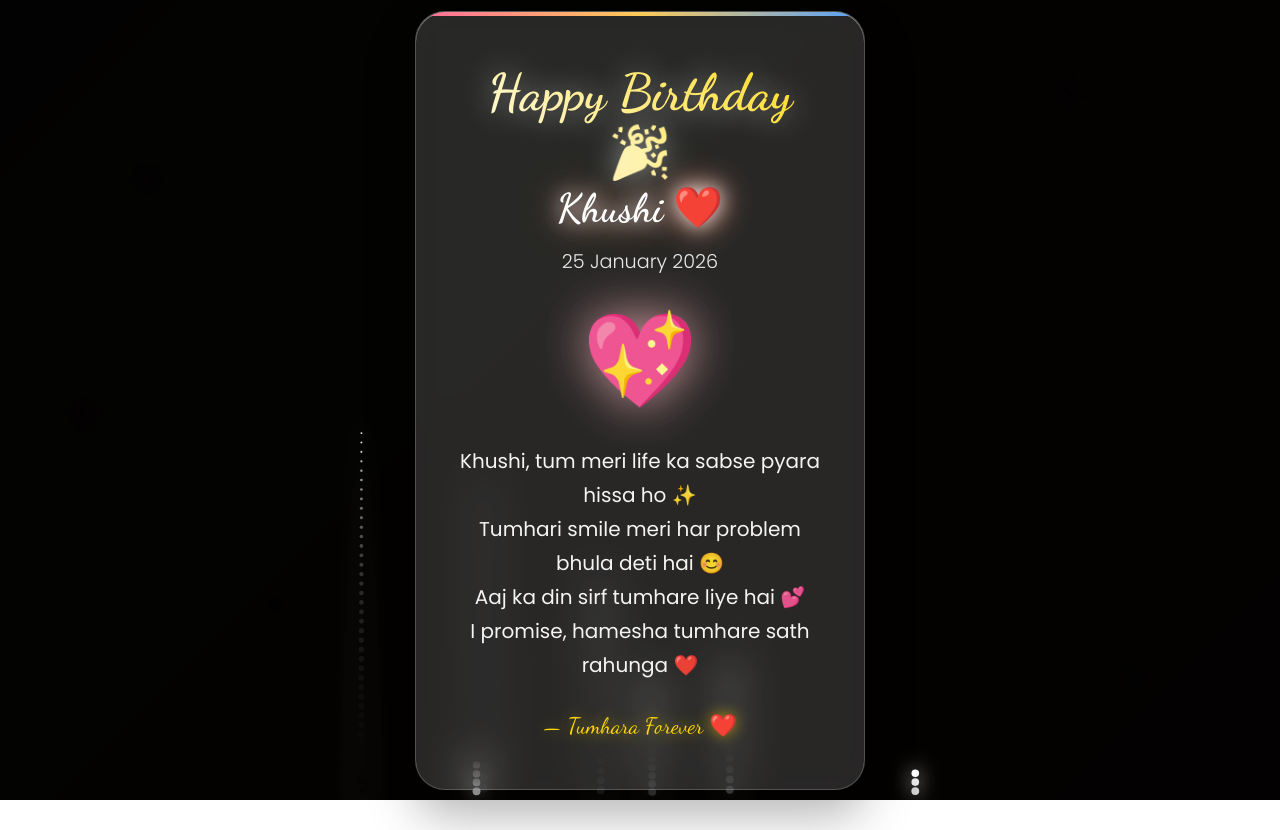
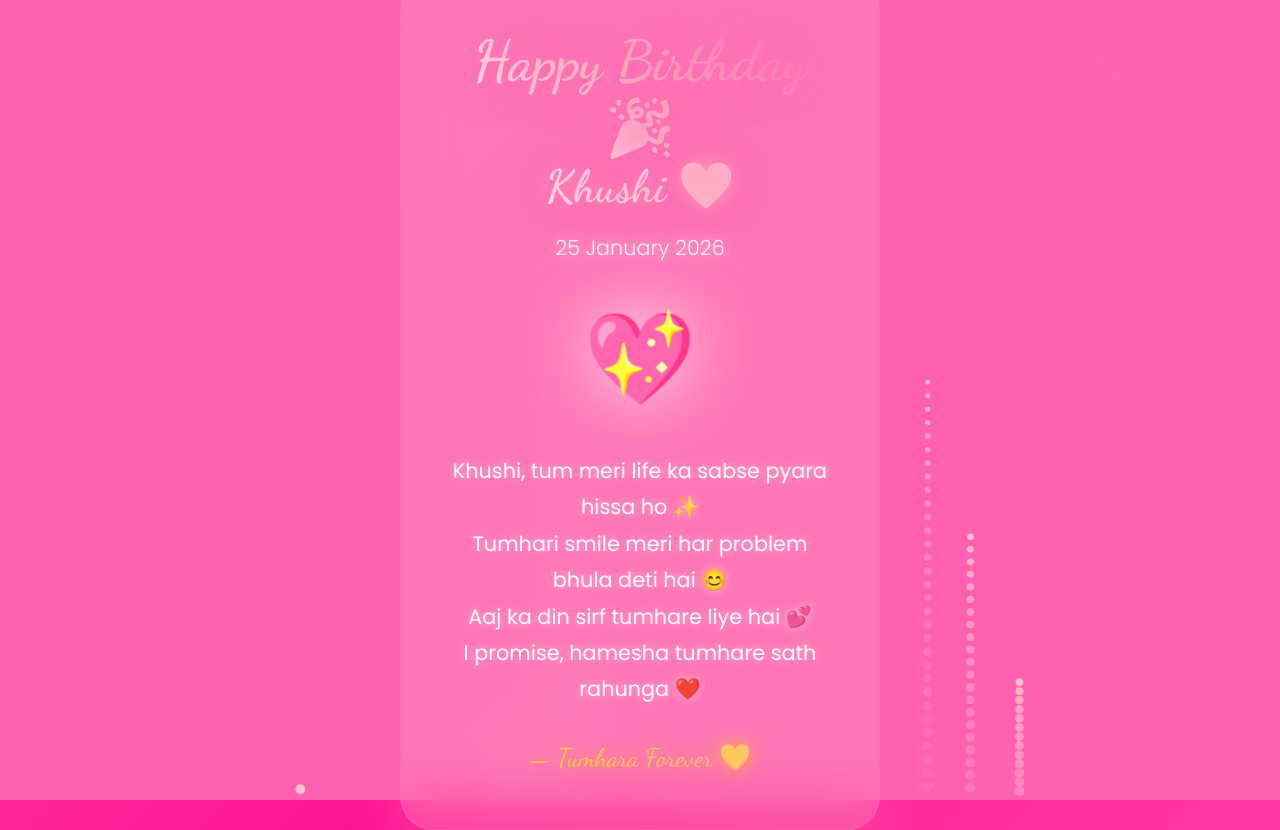
Before and after one commit to Manishprjapati/birthday-surprise, a plain HTML site: page index.html in a window 1280 px wide. Before the commit the page ends 800 px from the top, so only its background shows below. Drawn offline with Linux system fonts and the light colour scheme; animation ran at ten frames a second.

Commit message:
Revamp styles and animations for pink theme
Updated styles and animations for a pink theme, including changes to background gradients, flower animations, and card styles. Enhanced firework effects with pink colors and adjusted timings.

```diff
--- a/index.html
+++ b/index.html
@@ -16,9 +16,10 @@
 body {
   overflow: hidden;
   font-family: 'Poppins', sans-serif;
-  background: linear-gradient(-45deg, #ff6b9d, #c44569, #feca57, #ff9ff3, #54a0ff);
+  /* Pure Pink Theme */
+  background: linear-gradient(-45deg, #ff69b4, #ff1493, #ff69b4, #ffc0cb, #ffb6c1);
   background-size: 400% 400%;
-  animation: gradientShift 8s ease infinite;
+  animation: pinkGradient 10s ease infinite;
   display: flex;
   justify-content: center;
   align-items: center;
@@ -28,65 +29,76 @@ body {
   position: relative;
 }
 
-@keyframes gradientShift {
+@keyframes pinkGradient {
   0% { background-position: 0% 50%; }
   50% { background-position: 100% 50%; }
   100% { background-position: 0% 50%; }
 }
 
-/* Floating Flowers */
-.flower {
-  position: absolute;
-  font-size: 2em;
-  animation: float 6s ease-in-out infinite;
-  opacity: 0.7;
+/* Beautiful Floating Flowers - PINK THEME */
+.flower1 {
+  position: absolute; font-size: 2.5em;
+  animation: floatPink 8s ease-in-out infinite;
+  opacity: 0.8; color: #ffc0cb; text-shadow: 0 0 20px #ff69b4;
+}
+.flower2 {
+  position: absolute; font-size: 2em;
+  animation: floatPink 7s ease-in-out infinite reverse;
+  opacity: 0.7; color: #ff1493; text-shadow: 0 0 15px #ffb6c1;
+}
+.flower3 {
+  position: absolute; font-size: 2.2em;
+  animation: floatPink 9s ease-in-out infinite;
+  opacity: 0.85; color: #ff69b4; text-shadow: 0 0 25px #ffc0cb;
 }
 
-.flower:nth-child(1) { top: 20%; left: 10%; animation-delay: 0s; }
-.flower:nth-child(2) { top: 10%; right: 15%; animation-delay: 1s; }
-.flower:nth-child(3) { bottom: 20%; left: 20%; animation-delay: 2s; }
-.flower:nth-child(4) { bottom: 10%; right: 10%; animation-delay: 3s; }
-.flower:nth-child(5) { top: 50%; left: 5%; animation-delay: 4s; }
+.flower1 { top: 15%; left: 8%; animation-delay: 0s; }
+.flower2 { top: 8%; right: 12%; animation-delay: 2s; }
+.flower3 { bottom: 18%; left: 15%; animation-delay: 4s; }
+.flower4 { bottom: 12%; right: 8%; animation-delay: 1s; }
+.flower5 { top: 45%; left: 3%; animation-delay: 3s; }
+.flower6 { top: 30%; right: 5%; animation-delay: 5s; }
 
-@keyframes float {
-  0%, 100% { transform: translateY(0px) rotate(0deg); }
-  33% { transform: translateY(-20px) rotate(120deg); }
-  66% { transform: translateY(-10px) rotate(240deg); }
+@keyframes floatPink {
+  0%, 100% { transform: translateY(0px) rotate(0deg) scale(1); }
+  25% { transform: translateY(-25px) rotate(90deg) scale(1.1); }
+  50% { transform: translateY(-15px) rotate(180deg) scale(0.9); }
+  75% { transform: translateY(-30px) rotate(270deg) scale(1.15); }
 }
 
-.glass-card {
+/* Pink Glass Card */
+.pink-glass-card {
   position: relative;
   z-index: 10;
-  background: rgba(255,255,255,0.15);
-  backdrop-filter: blur(20px);
-  -webkit-backdrop-filter: blur(20px);
-  border: 1px solid rgba(255,255,255,0.2);
-  padding: 50px 40px;
-  border-radius: 30px;
+  background: rgba(255, 182, 193, 0.25);
+  backdrop-filter: blur(25px);
+  border: 2px solid rgba(255, 105, 180, 0.4);
+  padding: 55px 45px;
+  border-radius: 35px;
   box-shadow:
-    0 25px 50px rgba(0,0,0,0.3),
-    inset 0 1px 0 rgba(255,255,255,0.4);
-  max-width: 450px;
-  animation: slideUp 2s cubic-bezier(0.68, -0.55, 0.265, 1.55);
+    0 30px 60px rgba(255, 105, 180, 0.3),
+    inset 0 1px 0 rgba(255,255,255,0.5),
+    0 0 50px rgba(255, 105, 180, 0.2);
+  max-width: 480px;
+  animation: pinkSlideUp 2.5s cubic-bezier(0.68, -0.55, 0.265, 1.55);
   position: relative;
   overflow: hidden;
 }
 
-.glass-card::before {
+.pink-glass-card::before {
   content: '';
   position: absolute;
-  top: 0;
-  left: 0;
-  right: 0;
-  height: 4px;
-  background: linear-gradient(90deg, #ff6b9d, #feca57, #54a0ff);
-  border-radius: 30px 30px 0 0;
+  top: 0; left: 0; right: 0;
+  height: 6px;
+  background: linear-gradient(90deg, #ff1493, #ff69b4, #ffc0cb, #ffb6c1);
+  border-radius: 35px 35px 0 0;
+  box-shadow: 0 0 20px #ff69b4;
 }
 
-@keyframes slideUp {
+@keyframes pinkSlideUp {
   from {
     opacity: 0;
-    transform: translateY(50px) scale(0.9);
+    transform: translateY(60px) scale(0.85);
   }
   to {
     opacity: 1;
@@ -96,106 +108,113 @@ body {
 
 h1 {
   font-family: 'Dancing Script', cursive;
-  font-size: 3.2em;
-  margin-bottom: 10px;
-  background: linear-gradient(45deg, #fff, #ffd700);
+  font-size: 3.5em;
+  margin-bottom: 8px;
+  background: linear-gradient(45deg, #fff, #ffb6c1, #ff69b4);
   -webkit-background-clip: text;
   -webkit-text-fill-color: transparent;
-  text-shadow: 0 0 30px rgba(255,255,255,0.5);
+  text-shadow: 0 0 40px rgba(255,105,180,0.8);
 }
 
 h2 {
   font-family: 'Dancing Script', cursive;
-  font-size: 2.5em;
-  margin: -10px 0 15px 0;
-  color: #fff;
-  text-shadow: 0 0 20px rgba(255,255,255,0.8);
-  animation: glow 2s ease-in-out infinite alternate;
+  font-size: 2.8em;
+  margin: -12px 0 18px 0;
+  background: linear-gradient(45deg, #fff, #ffc0cb);
+  -webkit-background-clip: text;
+  -webkit-text-fill-color: transparent;
+  text-shadow: 0 0 30px rgba(255,182,193,0.9);
+  animation: pinkGlow 2s ease-in-out infinite alternate;
 }
 
-@keyframes glow {
-  from { text-shadow: 0 0 20px rgba(255,255,255,0.8), 0 0 30px #ff6b9d; }
-  to { text-shadow: 0 0 20px rgba(255,255,255,0.8), 0 0 40px #feca57; }
+@keyframes pinkGlow {
+  from {
+    text-shadow: 0 0 25px rgba(255,182,193,0.9), 0 0 40px #ff69b4;
+    transform: scale(1);
+  }
+  to {
+    text-shadow: 0 0 25px rgba(255,182,193,0.9), 0 0 50px #ff1493;
+    transform: scale(1.02);
+  }
 }
 
 .date {
-  font-size: 1.2em;
-  margin-bottom: 25px;
-  opacity: 0.9;
+  font-size: 1.3em;
+  margin-bottom: 28px;
+  opacity: 0.92;
   font-weight: 300;
+  color: #fff;
+  text-shadow: 0 0 15px rgba(255,255,255,0.8);
 }
 
 .heart-container {
-  margin: 30px 0;
+  margin: 35px 0;
   position: relative;
 }
 
 .heart {
-  font-size: 4.5em;
+  font-size: 5em;
   display: block;
-  animation: heartbeat 1.2s ease-in-out infinite;
-  filter: drop-shadow(0 0 20px rgba(255,182,193,0.8));
+  animation: pinkHeartbeat 1.4s ease-in-out infinite;
+  filter: drop-shadow(0 0 30px rgba(255,182,193,1)) brightness(1.2);
 }
 
-@keyframes heartbeat {
-  0%, 100% { transform: scale(1); }
-  14% { transform: scale(1.3); }
-  28% { transform: scale(1.1); }
-  42% { transform: scale(1.25); }
-  70% { transform: scale(1); }
+@keyframes pinkHeartbeat {
+  0%, 100% { transform: scale(1) rotate(-2deg); }
+  14% { transform: scale(1.35) rotate(1deg); }
+  28% { transform: scale(1.15) rotate(-1deg); }
+  42% { transform: scale(1.3) rotate(2deg); }
+  70% { transform: scale(1) rotate(-2deg); }
 }
 
 p {
-  font-size: 1.25em;
-  line-height: 1.7;
-  margin-bottom: 30px;
-  opacity: 0.95;
+  font-size: 1.3em;
+  line-height: 1.75;
+  margin-bottom: 35px;
+  opacity: 0.97;
+  text-shadow: 0 0 10px rgba(255,255,255,0.5);
 }
 
 .from {
-  margin-top: 30px;
+  margin-top: 35px;
   font-family: 'Dancing Script', cursive;
-  font-size: 1.4em;
-  color: #ffd700;
-  text-shadow: 0 0 15px rgba(255,215,0,0.6);
+  font-size: 1.6em;
+  background: linear-gradient(45deg, #ffd700, #ffb6c1);
+  -webkit-background-clip: text;
+  -webkit-text-fill-color: transparent;
+  text-shadow: 0 0 20px rgba(255,215,0,0.7);
 }
 
-canvas {
-  position: fixed;
-  top: 0;
-  left: 0;
-  z-index: 1;
-}
+canvas { position: fixed; top: 0; left: 0; z-index: 1; }
 
-/* Responsive */
+/* Mobile Responsive */
 @media (max-width: 480px) {
-  .glass-card {
-    margin: 20px;
-    padding: 40px 25px;
-  }
-  h1 { font-size: 2.5em; }
-  h2 { font-size: 2em; }
+  .pink-glass-card { margin: 25px; padding: 45px 30px; }
+  h1 { font-size: 2.8em; }
+  h2 { font-size: 2.3em; }
+  .heart { font-size: 4em; }
 }
 </style>
 </head>
 
 <body>
-<!-- Floating Flowers 🌸🌺🌻🌷 -->
-<div class="flower">🌸</div>
-<div class="flower">🌺</div>
-<div class="flower">🌻</div>
-<div class="flower">🌷</div>
-<div class="flower">🌺</div>
+<!-- Beautiful Pink Flowers 🌸🌺🌷 -->
+<div class="flower1">🌸</div>
+<div class="flower2">🌺</div>
+<div class="flower3">🌷</div>
+<div class="flower1">🌺</div>
+<div class="flower2">🌸</div>
+<div class="flower3">🌻</div>
 
-<!-- 🎵 Background Music -->
-<audio autoplay loop volume="0.3">
+<!-- Pink Fireworks Canvas -->
+<canvas id="fireworks"></canvas>
+
+<!-- Music (optional) -->
+<audio autoplay loop volume="0.2">
   <source src="birthday.mp3" type="audio/mpeg">
 </audio>
 
-<!-- 🎆 Enhanced Fireworks -->
-<canvas id="fireworks"></canvas>
-
-<div class="glass-card">
+<div class="pink-glass-card">
   <h1>Happy Birthday 🎉</h1>
   <h2>Khushi ❤️</h2>
   <div class="date">25 January 2026</div>
@@ -234,74 +253,69 @@ function random(min, max) {
   return Math.random() * (max - min) + min;
 }
 
-function createFirework() {
+function createPinkFirework() {
   const x = random(canvas.width * 0.2, canvas.width * 0.8);
   const y = canvas.height;
-  const count = random(60, 100);
-
-  // Launch firework
   fireworks.push({
     x, y, targetY: random(canvas.height * 0.2, canvas.height * 0.4),
-    vy: random(-12, -8), life: 50, exploded: false
+    vy: random(-14, -9), life: 60, exploded: false
   });
 }
 
-function createExplosion(x, y) {
-  const colors = ['#ff6b9d', '#feca57', '#54a0ff', '#ff9ff3', '#00d4aa'];
-  const count = 80;
+function createPinkExplosion(x, y) {
+  const pinkColors = ['#ff69b4', '#ff1493', '#ffc0cb', '#ffb6c1', '#ff99cc', '#ff80bf'];
+  const count = 100;
 
   for (let i = 0; i < count; i++) {
     particles.push({
       x, y,
-      vx: random(-6, 6),
-      vy: random(-6, 6),
-      radius: random(2, 4),
-      color: colors[Math.floor(random(0, colors.length))],
-      life: 120,
-      decay: random(0.96, 0.98)
+      vx: random(-7, 7),
+      vy: random(-7, 7),
+      radius: random(2.5, 5),
+      color: pinkColors[Math.floor(random(0, pinkColors.length))],
+      life: 140,
+      decay: random(0.95, 0.97)
     });
   }
 }
 
 function animate() {
-  ctx.fillStyle = 'rgba(0,0,0,0.1)';
+  ctx.fillStyle = 'rgba(255, 105, 180, 0.08)';
   ctx.fillRect(0, 0, canvas.width, canvas.height);
 
-  // Update fireworks
   fireworks.forEach((fw, i) => {
     fw.y += fw.vy;
     fw.life--;
 
     ctx.save();
     ctx.translate(fw.x, fw.y);
-    ctx.scale(fw.life / 50, fw.life / 50);
-    ctx.fillStyle = '#fff';
-    ctx.shadowBlur = 20;
-    ctx.shadowColor = '#fff';
+    ctx.scale(fw.life / 60, fw.life / 60);
+    ctx.fillStyle = '#ffc0cb';
+    ctx.shadowBlur = 25;
+    ctx.shadowColor = '#ff69b4';
     ctx.beginPath();
-    ctx.arc(0, 0, 4, 0, Math.PI * 2);
+    ctx.arc(0, 0, 5, 0, Math.PI * 2);
     ctx.fill();
     ctx.restore();
 
     if (fw.life <= 0 && !fw.exploded) {
-      createExplosion(fw.x, fw.y);
+      createPinkExplosion(fw.x, fw.y);
       fw.exploded = true;
     }
 
     if (fw.life <= 0) fireworks.splice(i, 1);
   });
 
-  // Update particles
   particles.forEach((p, i) => {
     p.x += p.vx;
     p.y += p.vy;
-    p.vy += 0.02; // gravity
+    p.vy += 0.025;
     p.life--;
     p.radius *= p.decay;
 
-    if (p.life > 0 && p.radius > 0.2) {
+    if (p.life > 0 && p.radius > 0.3) {
       ctx.save();
-      ctx.shadowBlur = 15;
+      ctx.shadowBlur = 20;
       ctx.shadowColor = p.color;
       ctx.beginPath();
       ctx.arc(p.x, p.y, p.radius, 0, Math.PI * 2);
@@ -316,11 +330,8 @@ function animate() {
   requestAnimationFrame(animate);
 }
 
-// Enhanced firework timing
-setInterval(createFirework, 1200);
-
-// Initial fireworks
-setTimeout(() => setInterval(createFirework, 900), 2000);
+setInterval(createPinkFirework, 1000);
+setTimeout(() => setInterval(createPinkFirework, 800), 3000);
 animate();
 </script>
 
```
